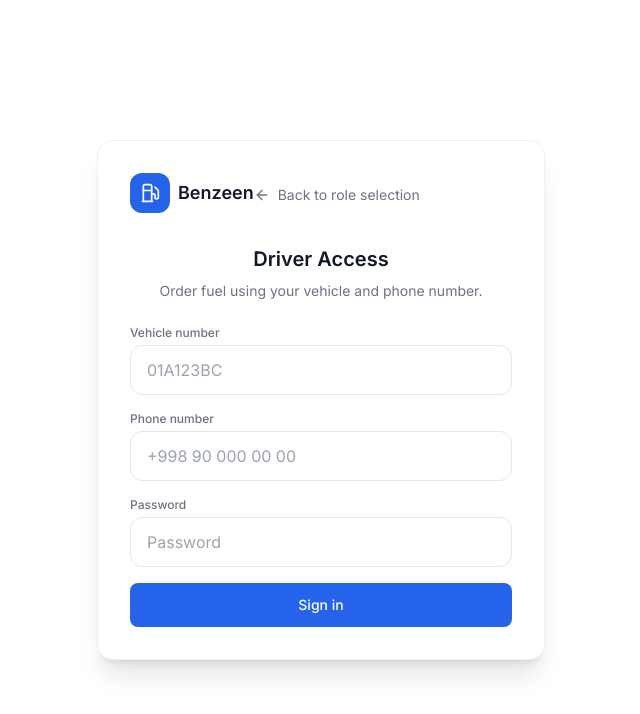
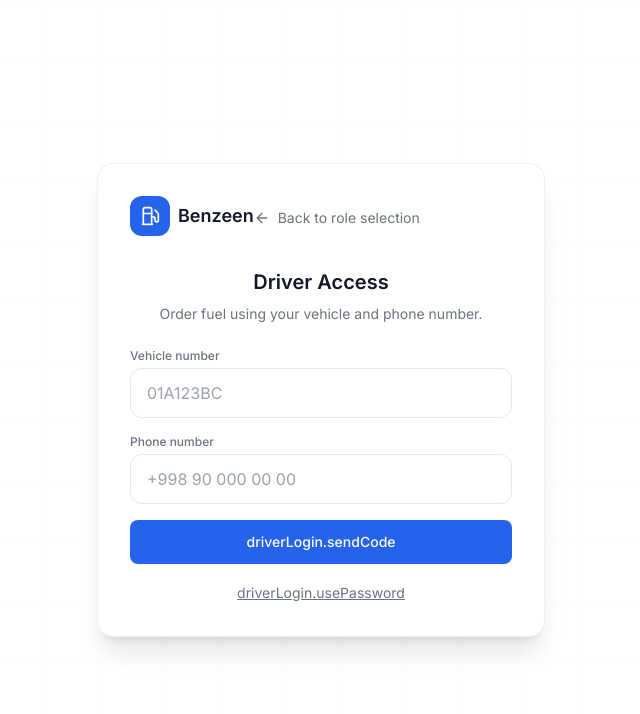
Before and after one commit to Diorbeck/benzeen, a Next.js app: page /en/driver-login in a window 1280 px wide. Shown: the top 714 px of the page, without its empty margins (319-959 px from the left). Built offline with nearby package versions, Linux system fonts and the light colour scheme; no server answers.

Commit message:
feat(driver-login): SMS code primary flow + password fallback toggle

```diff
--- a/src/app/[locale]/driver-login/page.tsx
+++ b/src/app/[locale]/driver-login/page.tsx
@@ -16,13 +16,78 @@ function DriverLoginForm() {
   const locale = pathname.split('/')[1] || 'ru';
   const callbackUrl = searchParams?.get('callbackUrl') || `/${locale}/dashboard`;
 
+  // 'sms' is the primary flow; 'password' is the fallback.
+  const [authMode, setAuthMode] = useState<'sms' | 'password'>('sms');
   const [vehicleNumber, setVehicleNumber] = useState('');
   const [phone, setPhone] = useState('');
   const [password, setPassword] = useState('');
+  const [code, setCode] = useState('');
+  const [codeSent, setCodeSent] = useState(false);
   const [error, setError] = useState('');
+  const [info, setInfo] = useState('');
   const [loading, setLoading] = useState(false);
 
-  const handleSubmit = async (e: React.FormEvent) => {
+  const handleSendCode = async (e: React.FormEvent) => {
+    e.preventDefault();
+    setError('');
+    setInfo('');
+    if (!phone.trim()) {
+      setError(t('errorPhoneCode'));
+      return;
+    }
+    setLoading(true);
+    try {
+      const res = await fetch('/api/auth/send-verification-code', {
+        method: 'POST',
+        headers: { 'Content-Type': 'application/json' },
+        body: JSON.stringify({
+          identifier: phone.trim(),
+          method: 'phone',
+          purpose: 'login',
+        }),
+      });
+      if (!res.ok) {
+        setError(t('errorCode'));
+        return;
+      }
+      setCodeSent(true);
+      setInfo(t('codeSent'));
+    } catch {
+      setError(t('errorCode'));
+    } finally {
+      setLoading(false);
+    }
+  };
+
+  const handleSmsLogin = async (e: React.FormEvent) => {
+    e.preventDefault();
+    setError('');
+    if (!phone.trim() || !code.trim()) {
+      setError(t('errorPhoneCode'));
+      return;
+    }
+    setLoading(true);
+    try {
+      const res = await signIn('credentials', {
+        identifier: phone.trim(),
+        password: code.trim(),
+        mode: 'driver',
+        otp: 'true',
+        vehicleNumber: vehicleNumber.trim(),
+        redirect: false,
+      });
+      if (res?.error) {
+        setError(t('errorCode'));
+        return;
+      }
+      router.push(callbackUrl as string);
+      router.refresh();
+    } finally {
+      setLoading(false);
+    }
+  };
+
+  const handlePasswordLogin = async (e: React.FormEvent) => {
     e.preventDefault();
     setError('');
     if (!phone.trim() || !password.trim()) {
@@ -51,13 +116,30 @@ function DriverLoginForm() {
 
   return (
     <AuthLayout title={t('title')} subtitle={t('subtitle')}>
-      <form onSubmit={handleSubmit} className="space-y-4">
+      <form
+        onSubmit={
+          authMode === 'password'
+            ? handlePasswordLogin
+            : codeSent
+            ? handleSmsLogin
+            : handleSendCode
+        }
+        className="space-y-4"
+      >
         {error && (
           <p
             className="rounded-xl bg-red-500/10 px-4 py-3 text-sm text-red-600 dark:text-red-400"
             role="alert"
           >
             {error}
+          </p>
+        )}
+        {info && !error && (
+          <p
+            className="rounded-xl bg-green-500/10 px-4 py-3 text-sm text-green-600 dark:text-green-400"
+            role="status"
+          >
+            {info}
           </p>
         )}
 
@@ -94,6 +176,27 @@ function DriverLoginForm() {
           />
         </div>
 
+        {authMode === 'sms' && codeSent && (
+          <div>
+            <label htmlFor="driver-code" className="mb-1 block text-xs font-medium text-gray-500 dark:text-gray-400">
+              {t('code')}
+            </label>
+            <input
+              id="driver-code"
+              type="text"
+              inputMode="numeric"
+              autoComplete="one-time-code"
+              placeholder="000000"
+              value={code}
+              onChange={(e) => setCode(e.target.value)}
+              required
+              className={inputClass}
+              disabled={loading}
+            />
+          </div>
+        )}
+
+        {authMode === 'password' && (
           <div>
             <label htmlFor="driver-password" className="mb-1 block text-xs font-medium text-gray-500 dark:text-gray-400">
               {t('password')}
@@ -110,21 +213,60 @@ function DriverLoginForm() {
               disabled={loading}
             />
           </div>
+        )}
 
         <Button type="submit" disabled={loading} className="w-full">
-          {loading ? t('submitting') : t('submit')}
+          {loading
+            ? t('submitting')
+            : authMode === 'password'
+            ? t('submit')
+            : codeSent
+            ? t('submit')
+            : t('sendCode')}
         </Button>
+
+        <div className="text-center">
+          {authMode === 'sms' ? (
+            <button
+              type="button"
+              onClick={() => {
+                setAuthMode('password');
+                setError('');
+                setInfo('');
+                setCodeSent(false);
+                setCode('');
+              }}
+              className="text-sm text-gray-500 underline hover:text-gray-700 dark:text-gray-400 dark:hover:text-gray-200"
+              disabled={loading}
+            >
+              {t('usePassword')}
+            </button>
+          ) : (
+            <button
+              type="button"
+              onClick={() => {
+                setAuthMode('sms');
+                setError('');
+                setInfo('');
+                setPassword('');
+              }}
+              className="text-sm text-gray-500 underline hover:text-gray-700 dark:text-gray-400 dark:hover:text-gray-200"
+              disabled={loading}
+            >
+              {t('useSms')}
+            </button>
+          )}
+        </div>
       </form>
     </AuthLayout>
   );
 }
 
 function DriverLoginFallback() {
-  const t = useTranslations('loading');
   return (
     <div className="flex min-h-screen items-center justify-center" role="status" aria-live="polite">
       <div className="h-8 w-8 animate-spin rounded-full border-2 border-primary-500 border-t-transparent" />
-      <span className="sr-only">{t('default')}</span>
+      <span className="sr-only">…</span>
     </div>
   );
 }
```
Lines whose indentation alone changed are shown as unchanged.
